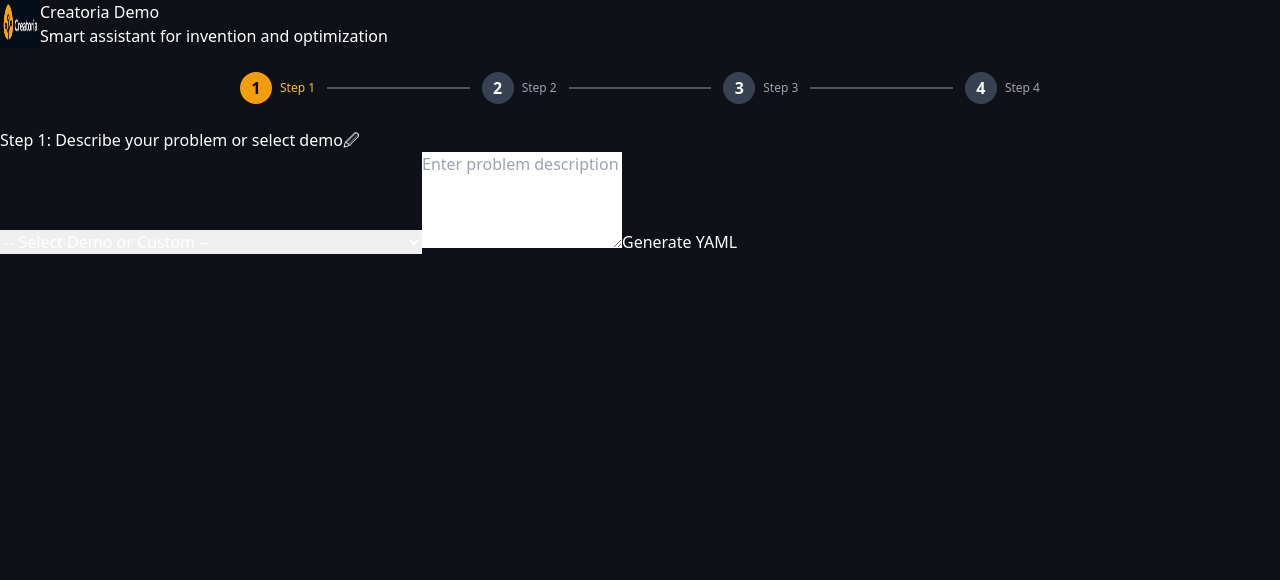
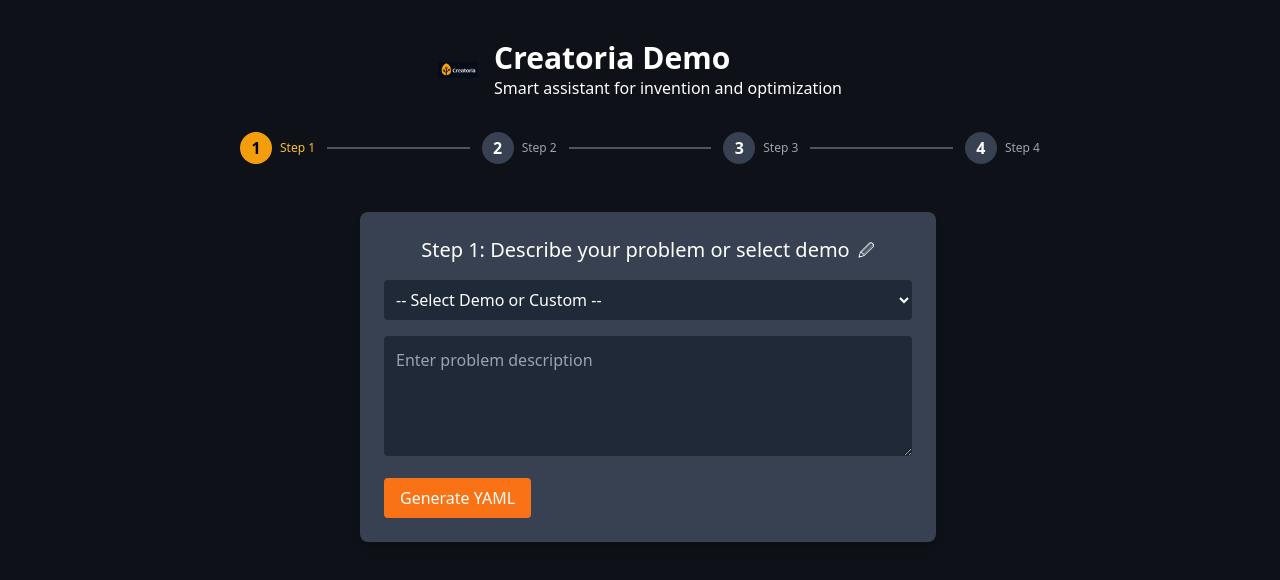
Before and after one commit to tejnica/Creatoria_Demo_3d, a Next.js app: page / in a window 1280 px wide. Shown: the top 580 px of the page. Built offline with nearby package versions, Linux system fonts and the light colour scheme.

Commit message:
fix: корректный импорт TailwindCSS, удалён конфликт обычных стилей

```diff
--- a/pages/_app.js
+++ b/pages/_app.js
@@ -1,4 +1,3 @@
-import '../src/styles.css';
 import '../src/index.css';
 
 function MyApp({ Component, pageProps }) {
--- a/tailwind.config.js
+++ b/tailwind.config.js
@@ -1,7 +1,8 @@
 module.exports = {
   content: [
-    "./src/**/*.{js,jsx,ts,tsx}",
-    "./public/index.html"
+    "./pages/**/*.{js,ts,jsx,tsx}",
+    "./components/**/*.{js,ts,jsx,tsx}",
+    "./src/**/*.{js,ts,jsx,tsx}"
   ],
   theme: {
     extend: {},
```
